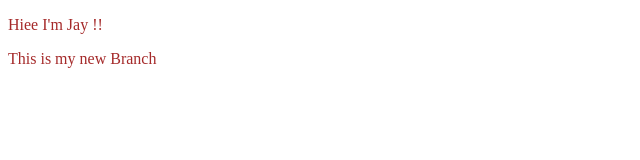
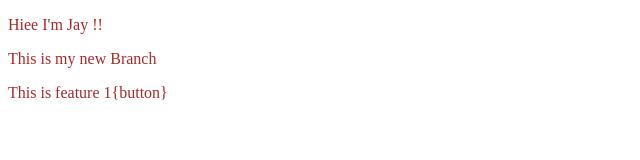
Before and after one commit to jayy-parmar/LocalRepo, a plain HTML site: page index.html in a window 1280 px wide. Shown: the whole page, without its empty margins (0-640 px from the left). Drawn offline with Linux system fonts and the light colour scheme.

```diff
--- a/index.html
+++ b/index.html
@@ -9,5 +9,6 @@
 <body>
     <p>Hiee I'm Jay !!</p>
     <p>This is my new Branch</p>
+    <p>This is feature 1{button}</p>
 </body>
 </html>
```
